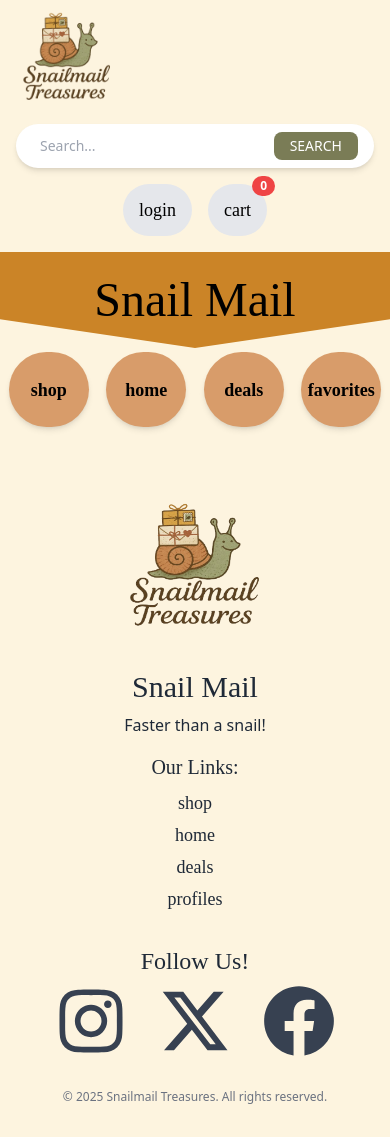
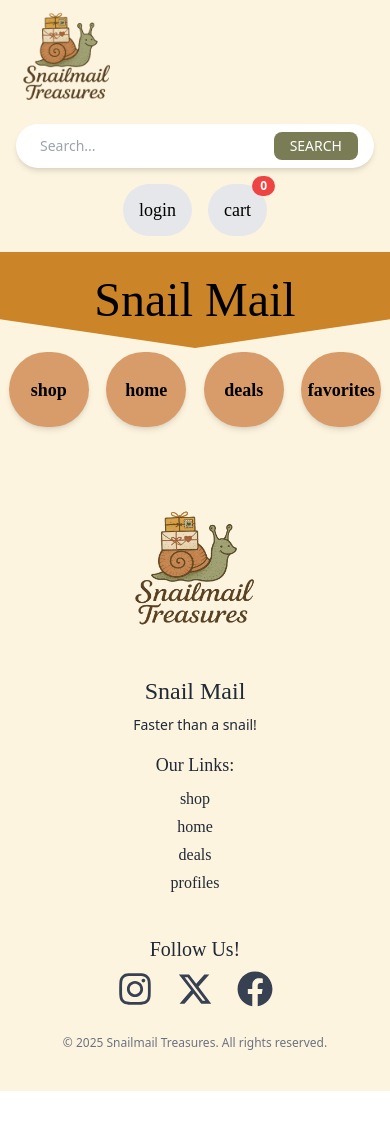
Before and after one commit to Tunje/SnailMailTreasures, a React (Vite) app in the folder frontend/: page / in a window 390 px wide. After the commit the page ends 1091 px from the top, so only its background shows below. Built offline with nearby package versions, Linux system fonts and the light colour scheme; a web font is replaced by a local one.

Commit message:
added footer mobile friendly details

```diff
--- a/frontend/src/components/footer.tsx
+++ b/frontend/src/components/footer.tsx
@@ -6,29 +6,29 @@ export default function Footer() {
   const navigate = useNavigate();
 
   return (
-    <footer className="bg-[#FDF4DF] border-t border-gray-300 text-gray-800 px-4 py-8 mt-16">
-      <div className="max-w-6xl mx-auto grid gap-8 md:grid-cols-3 text-center md:text-left">
+    <footer className="bg-[#FDF4DF] border-t border-gray-300 text-gray-800 px-4 py-10 mt-16">
+      <div className="max-w-6xl mx-auto grid gap-10 md:grid-cols-3 text-center md:text-left px-4">
         {/* Left: Logo */}
         <div className="flex flex-col items-center md:items-start gap-4">
           <img
             src="/snailmail-logo.png"
             alt="Snailmail Treasures Logo"
-            className="w-[152px] h-[140px] cursor-pointer hover:scale-105 transition"
+            className="w-[140px] h-[130px] cursor-pointer hover:scale-105 transition"
             onClick={() => navigate("/")}
           />
         </div>
 
         {/* Center: Info + Links */}
         <div>
-          <h2 className="font-grover text-3xl mb-2">Snail Mail</h2>
-          <p className="text-base mb-4">Faster than a snail!</p>
-          <p className="text-xl font-grover mb-2">Our Links:</p>
+          <h2 className="font-grover text-2xl md:text-3xl mb-2">Snail Mail</h2>
+          <p className="text-sm md:text-base mb-4">Faster than a snail!</p>
+          <p className="text-lg md:text-xl font-grover mb-2">Our Links:</p>
           <div className="flex flex-col gap-1">
             {["shop", "home", "deals", "profiles"].map((label) => (
               <div
                 key={label}
                 onClick={() => navigate(`/${label}`)}
-                className="cursor-pointer hover:underline text-lg font-grover hover:text-blue-700 transition"
+                className="cursor-pointer hover:underline text-base md:text-lg font-grover hover:text-blue-700 transition"
               >
                 {label}
               </div>
@@ -38,8 +38,8 @@ export default function Footer() {
 
         {/* Right: Social Icons */}
         <div className="flex flex-col items-center md:items-end">
-          <h2 className="font-grover text-2xl mb-2">Follow Us!</h2>
-          <div className="flex gap-8 text-7xl">
+          <h2 className="font-grover text-xl md:text-2xl mb-2">Follow Us!</h2>
+          <div className="flex gap-6 md:gap-8 text-4xl md:text-6xl">
             <a
               href="https://instagram.com"
               target="_blank"
@@ -50,7 +50,6 @@ export default function Footer() {
             <a href="https://x.com" target="_blank" rel="noopener noreferrer">
               <FaXTwitter className="text-gray-700 hover:text-black transition" />
             </a>
-
             <a
               href="https://facebook.com"
               target="_blank"
@@ -63,9 +62,8 @@ export default function Footer() {
       </div>
 
       {/* Bottom Bar */}
-      <div className="text-center text-xs mt-8 text-gray-500">
-        &copy; {new Date().getFullYear()} Snailmail Treasures. All rights
-        reserved.
+      <div className="text-center text-xs mt-7 text-gray-500 px-4">
+        &copy; {new Date().getFullYear()} Snailmail Treasures. All rights reserved.
       </div>
     </footer>
   );
```
